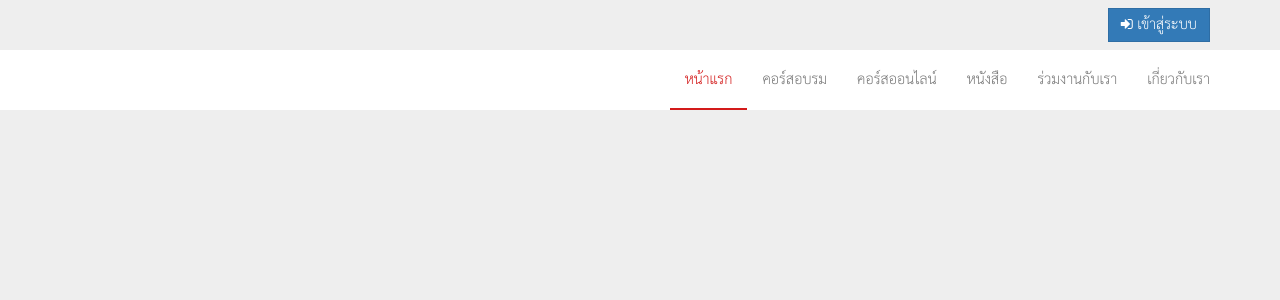
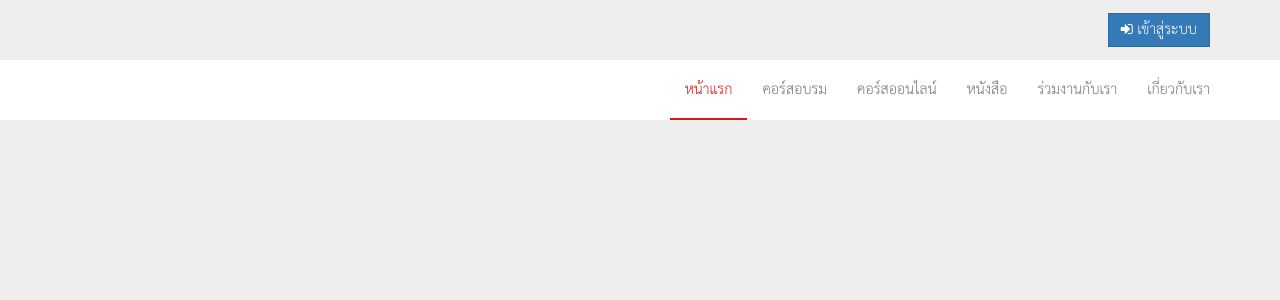
Before and after one commit to ekkazit/appcode, a Django app: page / in a window 1280 px wide. Shown: the top 300 px of the page. Run offline with Django 3.2, Linux system fonts and the light colour scheme; some libraries are stand-ins or nearby versions.

Commit message:
Revise some style

```diff
--- a/static/css/base.css
+++ b/static/css/base.css
@@ -20,7 +20,7 @@ h3 {
 }
 
 body {
-  color: #444;
+  color: #555;
   line-height: 1.8em;
   background-color: #eee;
   font-family: 'THSarabunNew', sans-serif;
@@ -81,6 +81,7 @@ body {
   margin: 0;
   border: none;
   background-color: transparent;
+  padding: 5px 0;
 }
 
 #header .login-link {
@@ -413,7 +414,7 @@ section .lead {
 }
 
 #course .table-playlist tbody tr td {
-  height: 42px;
+  height: 46px;
   vertical-align: middle;
 }
 
```
